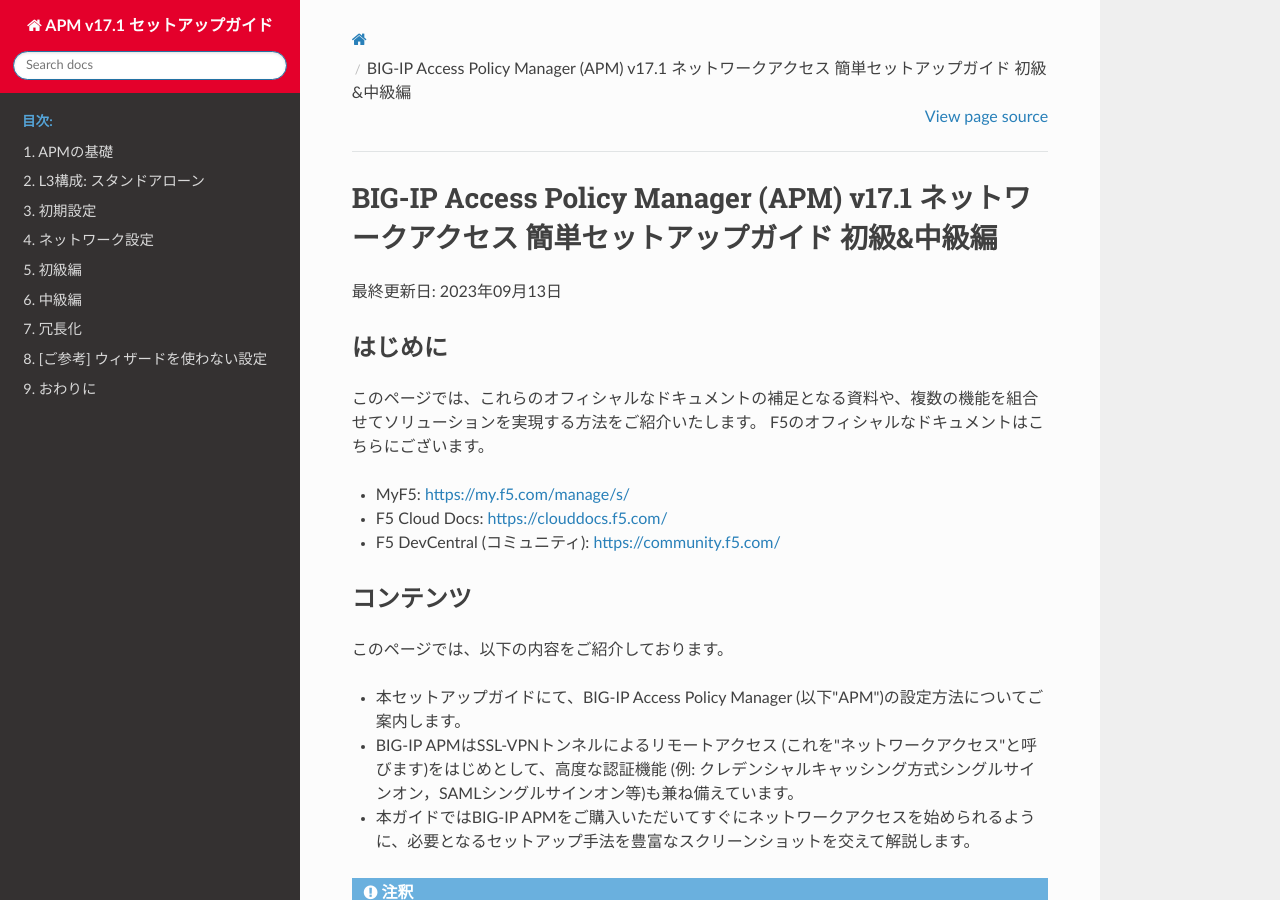
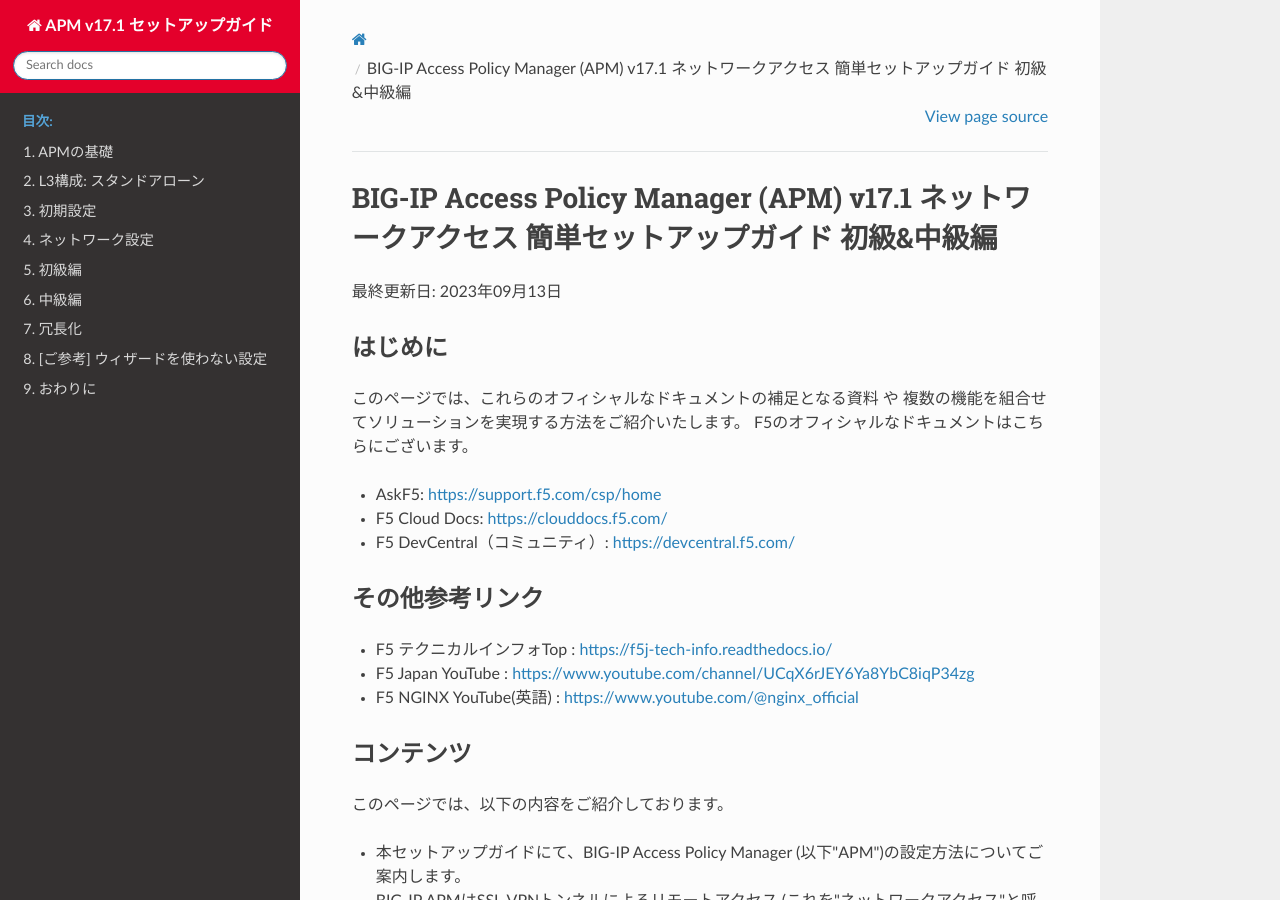
Before and after one commit to BeF5/f5j-easy-setup-apm-17, a Sphinx documentation site: the page built from docs/index.rst, in a window 1280 px wide and 900 px high. Built offline with Sphinx 7.4.7 and the Read the Docs theme 2.0.0, drawn with Linux system fonts in a browser that asks for light colours.

Commit message:
Update index.rst

```diff
--- a/docs/index.rst
+++ b/docs/index.rst
@@ -8,12 +8,20 @@
 
 はじめに
 --------------------------------
-このページでは、これらのオフィシャルなドキュメントの補足となる資料や、複数の機能を組合せてソリューションを実現する方法をご紹介いたします。
+このページでは、これらのオフィシャルなドキュメントの補足となる資料 や 複数の機能を組合せてソリューションを実現する方法をご紹介いたします。
 F5のオフィシャルなドキュメントはこちらにございます。
 
-- MyF5: https://my.f5.com/manage/s/
+- AskF5: https://support.f5.com/csp/home
 - F5 Cloud Docs: https://clouddocs.f5.com/
-- F5 DevCentral (コミュニティ): https://community.f5.com/
+- F5 DevCentral（コミュニティ）: https://devcentral.f5.com/
+
+
+その他参考リンク
+--------------------------------
+
+- F5 テクニカルインフォTop : https://f5j-tech-info.readthedocs.io/
+- F5 Japan YouTube : https://www.youtube.com/channel/UCqX6rJEY6Ya8YbC8iqP34zg
+- F5 NGINX YouTube(英語) : https://www.youtube.com/@nginx_official
 
 
 コンテンツ
```
